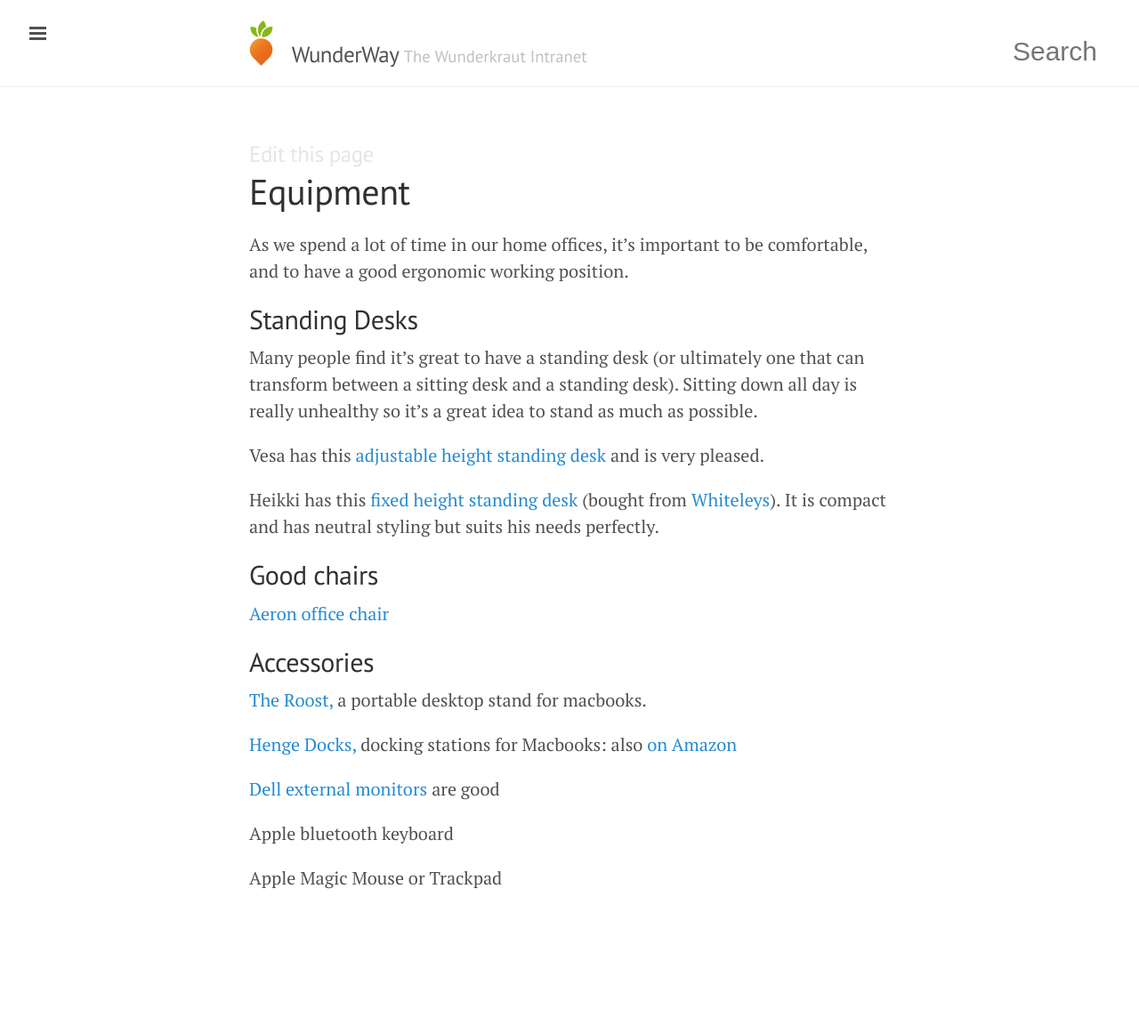
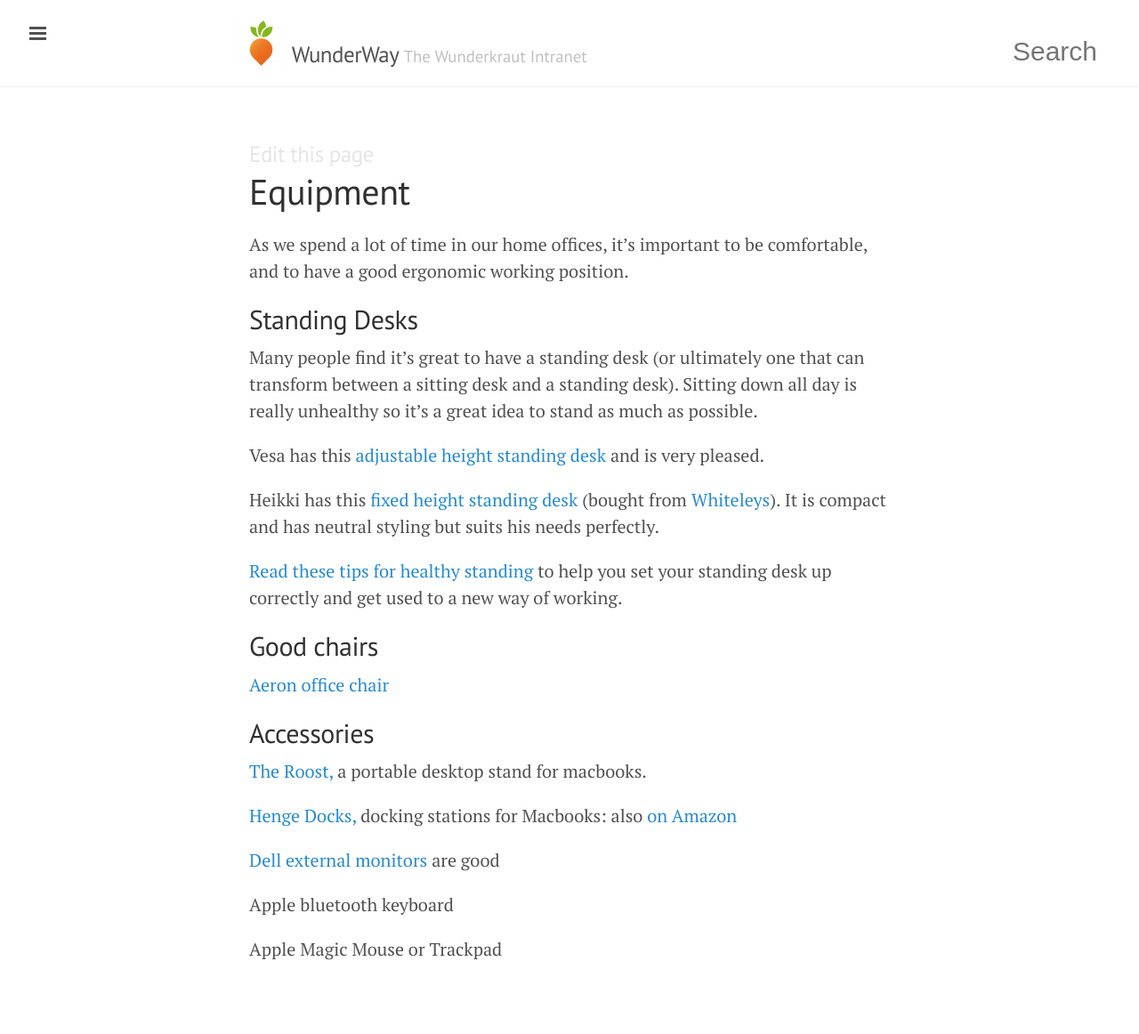
Before and after one commit to tormi/WunderWay, a Jekyll site: the page built from working-at-wunderkraut/health-and-safety/work-comfortably/equipment.md, in a window 1280 px wide. Shown: the whole page at 89% size. Built offline with Jekyll 4.4.1, drawn with Linux system fonts in a browser that asks for light colours; nearby versions of some CDN libraries; before the commit the page ends 1082 px from its top, so only the background shows below that.

Commit message:
Update equipment.md
Added link to article on tips for healthy standing while working.

```diff
--- a/working-at-wunderkraut/health-and-safety/work-comfortably/equipment.md
+++ b/working-at-wunderkraut/health-and-safety/work-comfortably/equipment.md
@@ -16,6 +16,8 @@
 
 Heikki has this [fixed height standing desk](http://complete-office.co.uk/ProductDetails/Furniture/Desks/3511464/Gresham-Stand-Height-Rectangular-600Mm-Deep-1200-X-600--TS612RHZ/Master.aspx) (bought from [Whiteleys](http://www.whiteleys-office.co.uk/)). It is compact and has neutral styling but suits his needs perfectly.
 
+[Read these tips for healthy standing](https://theconversation.com/health-check-the-low-down-on-standing-desks-37515) to help you set your standing desk up correctly and get used to a new way of working.
+
 ## Good chairs
 
 [Aeron office chair](https://en.wikipedia.org/wiki/Aeron_chair)
```
